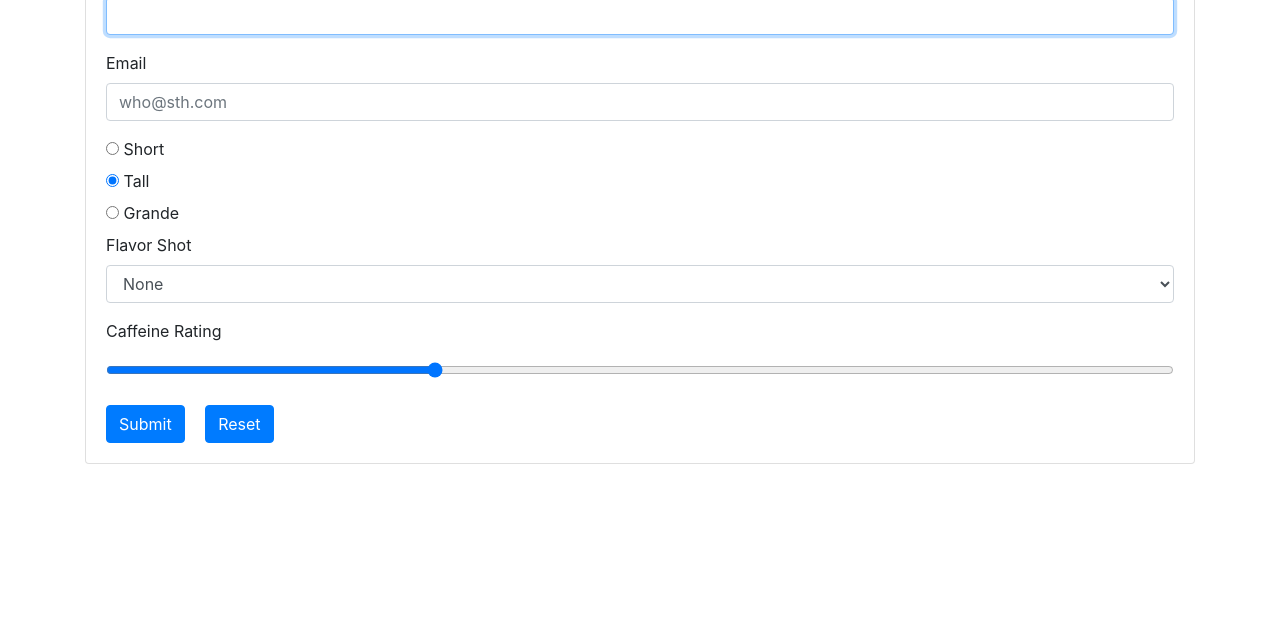
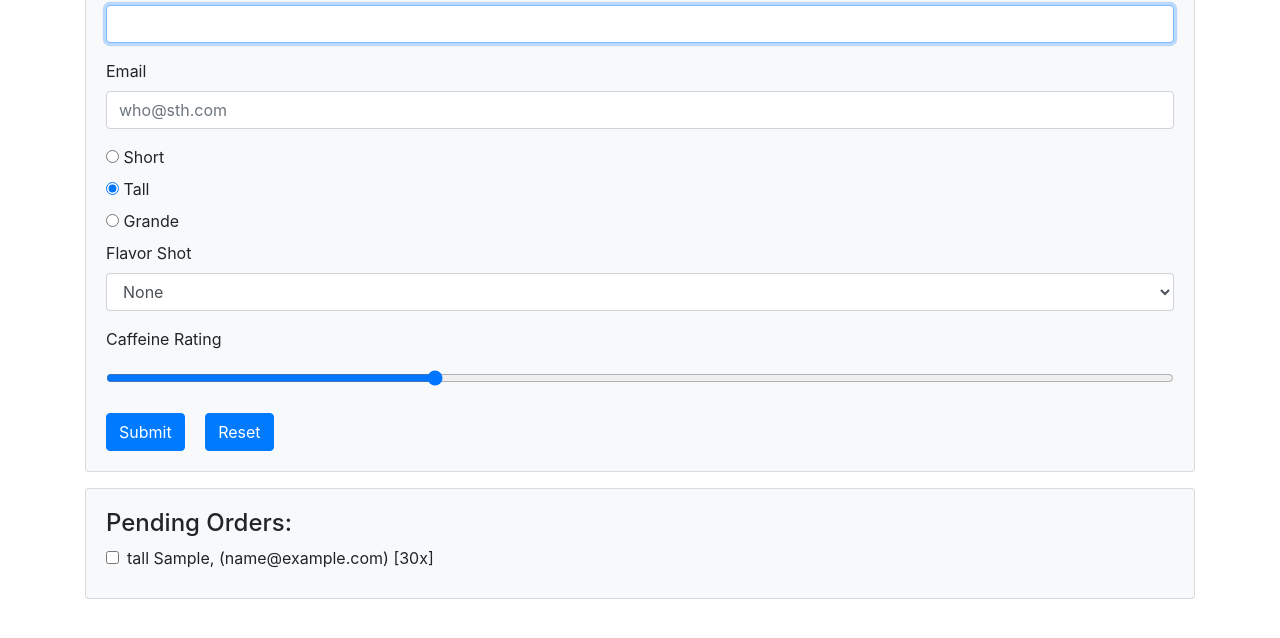
Before and after one commit to Nay-said/Practice-CoffeeRun, a plain HTML site: page index.html in a window 1280 px wide. Both pictures are taken after typing "Sample", "name@example.com" into the empty fields and a click on the button "Submit". Shown: the part 112-750 px from the top of the page. Drawn offline with nearby package versions, Linux system fonts and the light colour scheme.

Commit message:
Chapter 11 Complete!

```diff
--- a/index.html
+++ b/index.html
@@ -8,12 +8,12 @@
     <link rel="stylesheet" href="https://stackpath.bootstrapcdn.com/bootstrap/4.3.1/css/bootstrap.min.css">
 </head>
 <body class="container">
-    <header>
+    <header class="my-2">
         <h1>CoffeeRun</h1>
     </header>
 
     <section>
-        <div class="card card-default">
+        <div class="card bg-light">
             <div class="card-body">
                 <form data-coffee-order="form">
                     <div class="form-group">
@@ -63,9 +63,18 @@
                 </form>
             </div>
         </div>
+
+        <div class="card bg-light mt-3">
+            <div class="card-body">
+                <h4>Pending Orders:</h4>
+                <div data-coffee-order="checklist"></div>
+            </div>
+        </div>
+
     </section>
 
     <script src="https://cdnjs.cloudflare.com/ajax/libs/jquery/2.1.4/jquery.min.js" charset="utf-8"></script>
+    <script src="scripts/checklist.js" charset="utf-8"></script>
     <script src="scripts/formhandler.js" charset="utf-8"></script>
     <script src="scripts/datastore.js" charset="utf-8"></script>
     <script src="scripts/truck.js" charset="utf-8"></script>
--- /dev/null
+++ b/scripts/checklist.js
@@ -0,0 +1,76 @@
+(function (winodw) {
+    'use strict';
+
+    var App = window.App || {};
+    var $ = window.jQuery;
+
+    function CheckList(selector) {
+        if (!selector) {
+            throw new Error('No selector provided');
+        }
+
+        this.$element = $(selector);
+        if (this.$element.length === 0) {
+            throw new Error ('Could not find element with selector: ' + selector);
+        }
+    }
+
+    CheckList.prototype.addClickHandler = function (fn) {
+        this.$element.on('click', 'input', function (event) {
+            var email = event.target.value;
+            this.removeRow(email);
+            fn(email);
+        }.bind(this));
+    };
+
+    CheckList.prototype.addRow = function (coffeeOrder) {
+        //移除重复订单（相同邮箱地址）
+        this.removeRow(coffeeOrder.emailAddress);
+
+        //使用订单信息创建一个新Row实例
+        var rowElement = new Row(coffeeOrder);
+
+        //将新实例的$element属性添加到清单中
+        this.$element.append(rowElement.$element);
+    }
+
+    CheckList.prototype.removeRow = function (email) {
+        this.$element
+            .find('[value="' + email + '"]')
+            .closest('[data-coffee-order="checkbox"]')
+            .remove();
+    };
+
+    function Row(coffeeOrder) {
+        var $div = $('<div></div>', {
+            'data-coffee-order': 'checkbox',
+            'class': 'checkbox'
+        });
+
+        var $label = $('<label></label>');
+
+        var $checkbox = $('<input></input>', {
+            type: 'checkbox',
+            class: 'mr-2',
+            value: coffeeOrder.emailAddress
+        });
+
+        var description = coffeeOrder.size + ' ';
+        if (coffeeOrder.flavor) {
+            description += coffeeOrder.flavor + ' ';
+        }
+
+        description += coffeeOrder.coffee + ', ';
+        description += ' (' + coffeeOrder.emailAddress + ')';
+        description += ' [' + coffeeOrder.strength + 'x]';
+
+        $label.append($checkbox);
+        $label.append (description);
+        $div.append($label);
+
+        this.$element = $div;
+    }
+
+    App.CheckList = CheckList;
+    window.App = App;
+})(window);
--- a/scripts/formhandler.js
+++ b/scripts/formhandler.js
@@ -7,6 +7,7 @@
         if (!selector) {
             throw new Error('No selector provided');
         }
+
         this.$formElement = $(selector);
         if (this.$formElement.length === 0) {
             throw new Error('Could not find element with selector: ' + selector);
--- a/scripts/main.js
+++ b/scripts/main.js
@@ -1,13 +1,20 @@
 (function (window) {
     'use strict';
     var FORM_SELECTOR = '[data-coffee-order="form"]';
+    var CHECKLIST_SELECTOR = '[data-coffee-order="checklist"]';
     var App = window.App;
     var Truck = App.Truck;
     var DataStore = App.DataStore;
     var FormHandler = App.FormHandler;
+    var CheckList = App.CheckList;
     var myTruck = new Truck('ncc-1701', new DataStore());
     window.myTruck = myTruck;
+    var checkList = new CheckList(CHECKLIST_SELECTOR);
+    checkList.addClickHandler(myTruck.deliverOrder.bind(myTruck));
     var formHandler = new FormHandler(FORM_SELECTOR);
-        formHandler.addSubmitHandler(myTruck.createOrder.bind(myTruck));
-        console.log(formHandler);
+
+        formHandler.addSubmitHandler(function (data) {
+            myTruck.createOrder.call(myTruck, data);
+            checkList.addRow.call(checkList, data);
+        });
 })(window);
```
